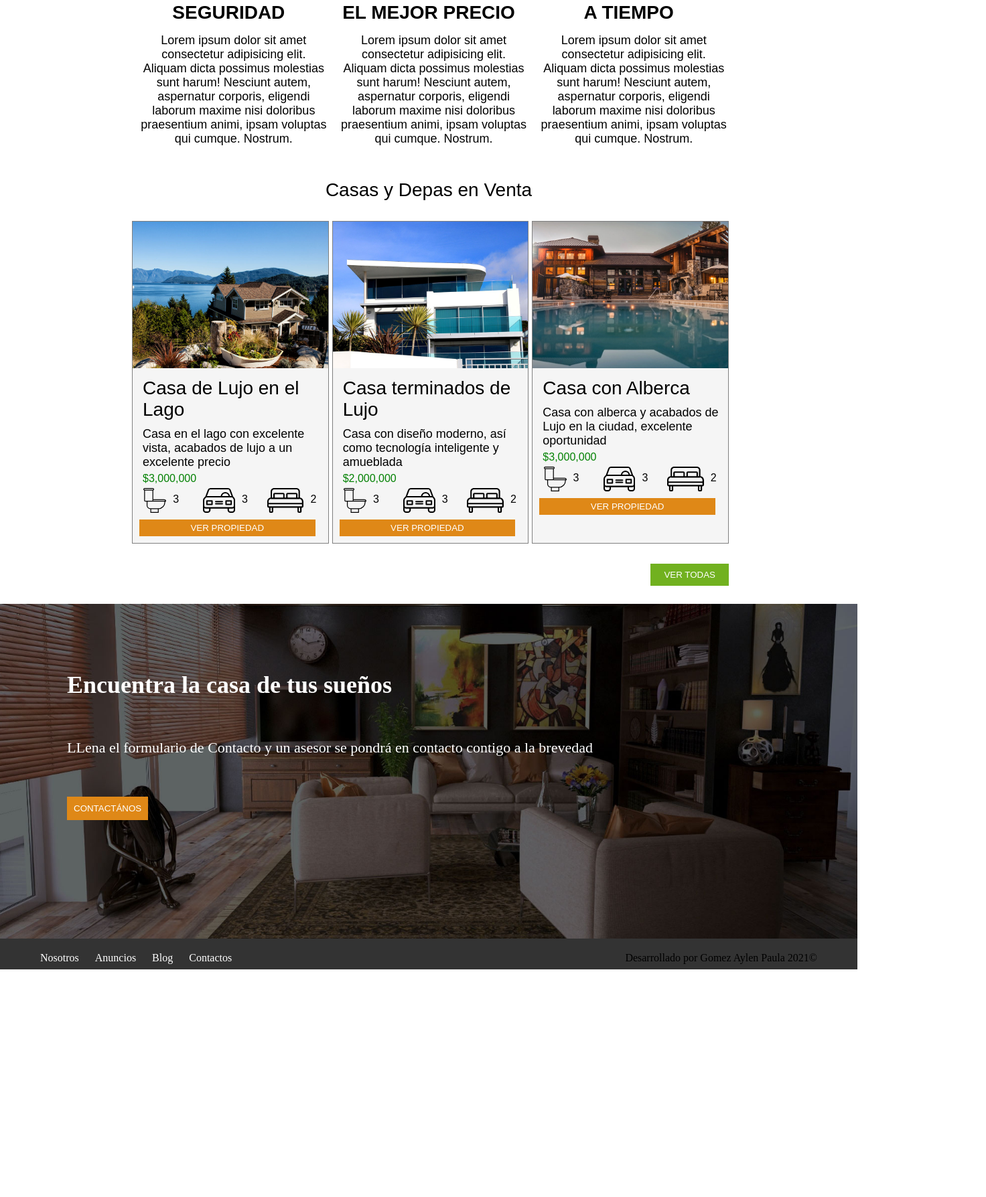
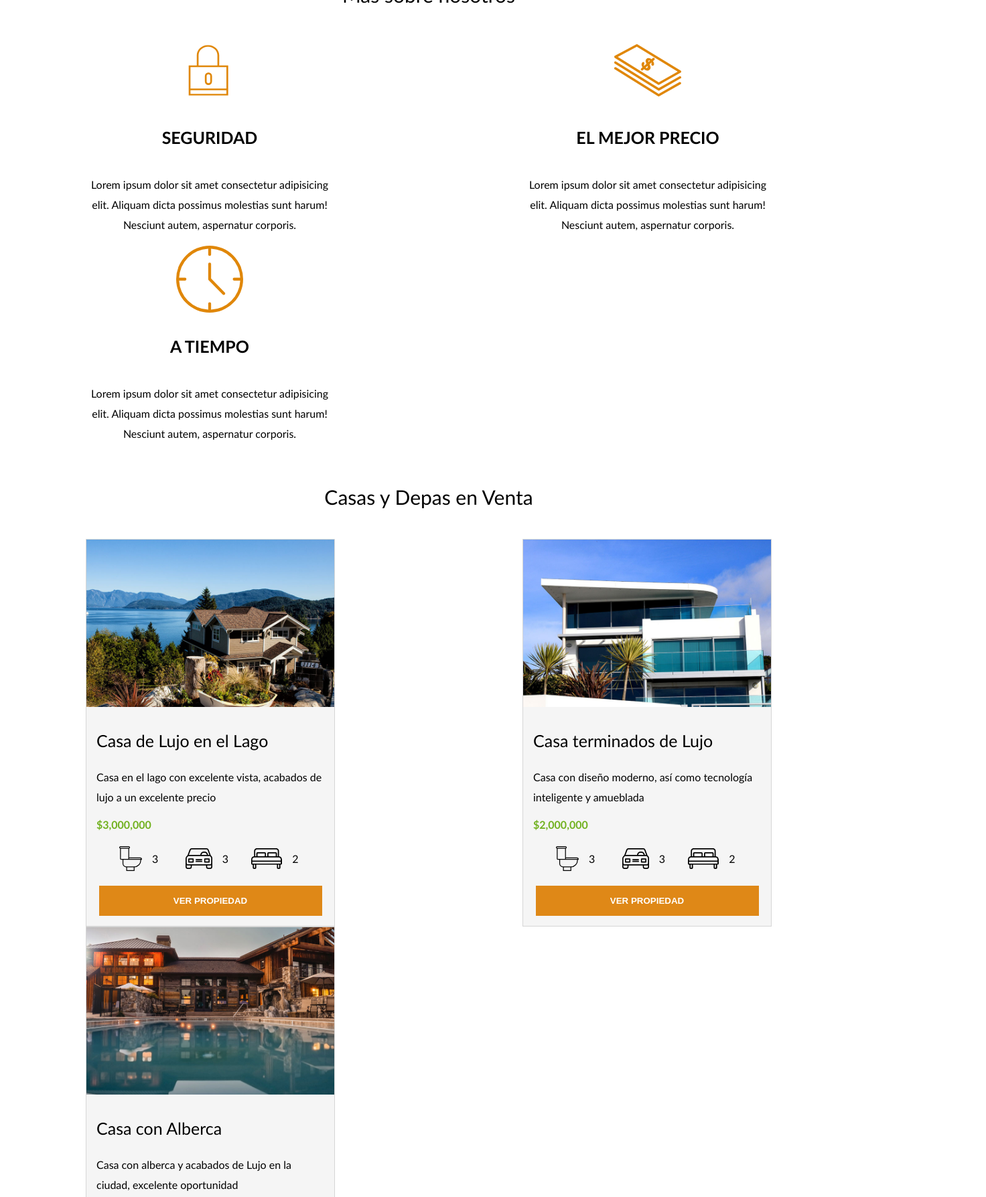
Before and after one commit to AylenG/Integrador-Codo-a-Codo, a plain HTML site: page index.html in a window 1280 px wide. Shown: the part 871-2659 px from the top of the page at 67% size, 1472 px wide, since content can reach past the window. Before the commit the page ends 2319 px from the top, so only its background shows below. Drawn offline with Linux system fonts and the light colour scheme.

Commit message:
Modifiqué tanto el index como el style para adaptarlo a la metodología CSS BEM.

```diff
--- a/css/style.css
+++ b/css/style.css
@@ -1,168 +1,239 @@
-* {
+body {
     margin: 0;
-    padding: 0;
-    box-sizing: border-box;
+    background-color: white;
+    font-family: Calibri, 'Trebuchet MS', sans-serif;
 }
 
-nav a{
-    text-decoration: none;
-    margin: 0px 10px 0px 10px;
-}
-/*Header*/
-
-header{
+.header{
     width: 100%;
-    height: 650px;
-    background: url(../imagenes/header.jpg) no-repeat center center/cover;
+    height: 100vh;
+    background-image: url(../imagenes/header.jpg);
+    background-repeat: no-repeat;
+    background-size: cover;
+    background-position: center;
 }
 
-header h1,h2,a {
+.header__superior {
+    display: flex;
+    flex-direction: row;
+    align-items: center;
+    justify-content: space-between;
+    margin: 0px 50px;
+    font-family: 'Times New Roman', Times, serif;
+}
+
+.header__titulo {
+    font-size: 50px;
     color: white;
 }
 
-header h1,h2,nav {
-    margin: 20px 40px 0px 50px;
-}
-
-header h2{
-    position: relative;
-    top: 400px;
-}
-
-.espacio{
+.header__nav-links {
+    width: 350px;
     display: flex;
     justify-content: space-between;
 }
-/*Body*/
 
-main{
-    text-align: center;
-    width: 70%;
-    margin: 0 auto;
-    font-family: Arial, Helvetica, sans-serif;
+.link {
+    color: white;
+    text-decoration: none;
+    font-size: 20px;
 }
 
-.bloque{
-    margin: 0px 0px 0px 5px;
-    background-color:rgb(245,245,245);
-    border: solid 1px gray;
-    text-align: left;
+.link:hover {
+    text-decoration: underline;
 }
-.nosotros{
+
+.header__inferior {
+    height: 75%;
+    display: flex;
+    flex-direction: column;
+    justify-content: flex-end;
+    margin: 0px 50px;
+}
+
+.header__subtitulo {
+    color: white;
+    font-size: 30px;
+    margin-bottom: 15px;
+}
+
+.main {
+    display: flex;
+    flex-direction: column;
+    justify-content: center;
+    width: 80%;
+    margin: 0px auto;
+}
+
+.main-nosotros {
+    display: flex;
+    flex-direction: column;
+    align-items: center;
+}
+
+.titulo-section {
+    font-weight: lighter;
+    font-size: 30px;
+    margin: 45px 0px;
+}
+
+.card-container {
     display: flex;
     flex-direction: row;
     justify-content: space-between;
+    flex-wrap: wrap;
 }
 
-.titulo{
-    margin: 50px 0px 30px 0px;
-    font-size: 28px;
+.card-container__card {
+    display: flex;
+    flex-direction: column;
+    justify-content: center;
+    align-items: center;
+    flex-basis: 370px;
 }
 
-main .boton_ver{
-    padding: 9px 20px;
-    background-color: rgb(113,177,31);
-    color: white;
-    margin: 30px 0px 20px 0px;
-    float: right;
-    border: none;
+.card__img {
+    width: 100px;
+    height: 100px;
+    margin-bottom: 10px;
 }
 
-.boton_articulo{
-    margin: 10px 10px;
-    padding: 5px;
-    width:  90%;
+.card__subtitulo {
+    font-weight: bold;
+    font-size: 25px;
+}
+
+.card__descripcion {
+    text-align: center;
+    line-height : 30px;
+}
+
+.main-venta {
+    display: flex;
+    flex-direction: column;
+    align-items: center;
+}
+
+.card-casa__card {
+    display: flex;
+    flex-direction: column;
+    align-items: center;
+    flex-basis: 370px;
+    background-color: rgb(245, 245, 245);
+    border: 1px solid rgb(214, 214, 214);
+}
+
+.card-casa__img {
+    width: 100%;
+    height: 250px;
+    object-fit: cover;
+}
+
+.card-casa__textos {
+    margin: 0px 15px;
+    margin-top: 10px;
+}
+
+.card-casa__subtitulo {
+    font-weight: lighter;
+    font-size: 25px;
+}
+
+.card-casa__descripcion {
+    line-height: 30px;
+}
+
+.card-casa__precio {
+    color: rgb(113, 177, 31);
+    font-weight: bold;
+}
+
+.card-casa__servicios {
+    display: flex;
+    flex-flow: row wrap;
+    width: 80%;
+    justify-content: space-around;
+    margin-bottom: 15px;
+    margin-left: -45px;
+}
+
+.servicios {
+    display: flex;
+    width: 10%;
+}
+
+.servicios__img {
+    margin-right: 15px;
+}
+
+.boton {
+    background-color: rgb(223, 136, 23);
+    width: 90%;
+    padding: 15px 0px;
+    margin-bottom: 15px;
+    outline: none;
     border: none;
-    background-color: rgb(223,136,23);
+    cursor: pointer;
+    color: white;
+    font-weight: bold;
+}
+
+.boton-verde {
+    background-color: rgb(113, 177, 31);
+    width: 150px;
+    align-self: flex-end;
+    margin-top: 45px;
+}
+
+.boton-contacto {
+    width: 200px;
+    font-size: 15px;
+}
+
+.footer {
+    display: flex;
+    flex-direction: column;
+}
+
+.footer__contacto {
+    width: 100%;
+    height: 50vh;
+    background-image: url(../imagenes/encuentra.jpg);
+    background-repeat: no-repeat;
+    background-size: cover;
+    background-position: center;
+
+    display: flex;
+    flex-direction: column;
+    justify-content: space-evenly;
+    padding-left: 15%;
+}
+
+.footer__subtitulo {
+    color: white;
+    font-size: 40px;
+}
+
+.footer__info {
+    color: white;
+    font-size: 20px;
+    margin-top: -15px;
+}
+
+.footer__navegacion-autor {
+    background-color: rgb(51, 51, 51);
+    display: flex;
+    align-items: center;
+    justify-content: space-between;
+    padding: 20px 20px 0px 70px;
+}
+
+.footer__navegacion {
+    width: 350px;
+    display: flex;
+    justify-content: space-between;
+}
+
+.footer__autor {
     color: white;
 }
-
-.descripcion{
-    font-size: 18px;
-    padding-left: 15px;
-}
-
-.subtitulo_negrita{
-    font-size: 28px;
-    padding: 15px 5px;
-}
-
-.subtitulo{
-    font-size: 28px;
-    padding: 10px 15px;
-    text-align: left;
-}
-
-.precio{
-    color: green;
-    padding: 5px 15px;
-}
-/*FOOTER*/
-
-footer{
-    margin-top: 90px;
-}
-
-footer div:first-child{
-    background: url(../imagenes/encuentra.jpg) no-repeat center center/cover;
-    height: 500px;
-}
-
-footer div:last-child{
-    background-color: rgb(51,51,51);
-    text-decoration: none;
-    padding-bottom: 8px;
-}
-
-footer button{
-    background-color: rgb(223,136,23);
-    color: white;
-    border: none;
-}
-
-footer .espacio p{
-    margin-top: 20px;
-    margin: 20px 60px 0 0 ;
-}
-
-section article img{
-    width: 100%;
-}
-
-.espacios{
-    display: flex;
-    justify-content: space-evenly;
-    padding: auto;
-}
-
-.enlinea{
-    display: flex;
-    justify-content: space-evenly;
-    padding: 0px 10px;
-}
-
-.enlinea p{
-    margin-top: 8px;
-    padding: 0px 10px;
-}
-
-.mover{
-    text-align: left;
-    padding: 100px;
-}
-
-.mover h3{
-    color: white;
-    padding-bottom: 60px;
-    font-size: 36px;
-}
-
-.descripcion_footer{
-    color: white;
-    font-size: 22px;
-    padding-bottom: 60px;
-}
-
-.boton_contactanos{
-    padding: 10px 10px;
-}
--- a/index.html
+++ b/index.html
@@ -1,5 +1,5 @@
 <!DOCTYPE html>
-<html lang="en">
+<html lang="es">
 
 <head>
     <meta charset="UTF-8">
@@ -10,164 +10,168 @@
     <link rel="stylesheet" href="./css/style.css">
     <link rel="preconnect" href="https://fonts.gstatic.com">
     <link href="https://fonts.googleapis.com/css2?family=Playfair+Display&display=swap" rel="stylesheet">
-    <!-- font-family: 'Playfair Display', serif; -->
+    <!-- Utilizo la metodología CSS BEM -->
 </head>
 
 <body>
-    <header>
-        <div class="espacio">
-            <h1>IMAXVENTAS</h1>
-            <nav class="navbar">
-                <a href="#">Nosotros</a>
-                <a href="#">Anuncios</a>
-                <a href="#">Blog</a>
-                <a href="#">Contactos</a>
+    <header class="header">
+        <div class="header__superior">
+            <h1 class="header__titulo">IMAXVENTAS</h1>
+            <nav class="header__nav-links">
+                <a class="link" href="#">Nosotros</a>
+                <a class="link" href="#">Anuncios</a>
+                <a class="link" href="#">Blog</a>
+                <a class="link" href="#">Contactos</a>
             </nav>
         </div>
-        <h2>Venta de Casas y Departamentos</h2>
-        <h2>Exclusivos de Lujo</h2>
-
+        <div class="header__inferior">
+            <h2 class="header__subtitulo">Venta de Casas y Departamentos</h2>
+            <h2 class="header__subtitulo">Exclusivos de Lujo</h2>
+        </div>
     </header>
 
-    <main>
-        <section>
-            <p class="titulo">Más sobre nosotros</p>
-            <div class="nosotros">
-                <div>
-                    <img src="./imagenes/icono1.svg" alt="candado">
-                    <p class="subtitulo_negrita"><b>SEGURIDAD</b></p>
-                    <p class="descripcion">
+    <main class="main">
+        <section class="main-nosotros">
+            <h2 class="titulo-section">Más sobre nosotros</h2>
+            <div class="card-container">
+                <div class="card-container__card">
+                    <img class="card__img" src="./imagenes/icono1.svg" alt="candado">
+                    <p class="card__subtitulo"><b>SEGURIDAD</b></p>
+                    <p class="card__descripcion">
                         Lorem ipsum dolor sit amet consectetur adipisicing elit. Aliquam dicta possimus molestias sunt
-                        harum! Nesciunt autem, aspernatur corporis, eligendi laborum maxime nisi doloribus praesentium
-                        animi, ipsam voluptas qui cumque. Nostrum.
+                        harum! Nesciunt autem, aspernatur corporis.
                     </p>
                 </div>
-                <div>
-                    <img src="./imagenes/icono2.svg" alt="billetes">
-                    <p class="subtitulo_negrita"><b>EL MEJOR PRECIO</b></p>
-                    <p class="descripcion">
+
+                <div class="card-container__card">
+                    <img class="card__img" src="./imagenes/icono2.svg" alt="billetes">
+                    <p class="card__subtitulo"><b>EL MEJOR PRECIO</b></p>
+                    <p class="card__descripcion">
                         Lorem ipsum dolor sit amet consectetur adipisicing elit. Aliquam dicta possimus molestias sunt
-                        harum! Nesciunt autem, aspernatur corporis, eligendi laborum maxime nisi doloribus praesentium
-                        animi, ipsam voluptas qui cumque. Nostrum.
+                        harum! Nesciunt autem, aspernatur corporis.
                     </p>
                 </div>
-                <div>
-                    <img src="./imagenes/icono3.svg" alt="reloj">
-                    <p class="subtitulo_negrita"><b>A TIEMPO</b></p>
-                    <p class="descripcion">
+
+                <div class="card-container__card">
+                    <img class="card__img" src="./imagenes/icono3.svg" alt="reloj">
+                    <p class="card__subtitulo"><b>A TIEMPO</b></p>
+                    <p class="card__descripcion">
                         Lorem ipsum dolor sit amet consectetur adipisicing elit. Aliquam dicta possimus molestias sunt
-                        harum! Nesciunt autem, aspernatur corporis, eligendi laborum maxime nisi doloribus praesentium
-                        animi, ipsam voluptas qui cumque. Nostrum.
+                        harum! Nesciunt autem, aspernatur corporis.
                     </p>
                 </div>
             </div>
         </section>
 
-        <section>
-            <p class="titulo">Casas y Depas en Venta</p>
-            <div class="nosotros">
-                <article class="bloque">
-                    <img src="./imagenes/anuncio1.jpg" alt="casa en el lago">
-                    <p class="subtitulo">Casa de Lujo en el Lago</p>
-                    <p class="descripcion">
+        <section class="main-venta">
+            <h2 class="titulo-section">Casas y Depas en Venta</h2>
+            <div class="card-container">
+                <article class="card-casa__card">
+                    <img class="card-casa__img" src="./imagenes/anuncio1.jpg" alt="casa en el lago">
+                    <div class="card-casa__textos">
+                        <p class="card-casa__subtitulo">Casa de Lujo en el Lago</p>
+                        <p class="card-casa__descripcion">
                             Casa en el lago con excelente vista, acabados de lujo a un excelente precio
                         </p>
-                    <p class="precio">$3,000,000</p>
-                    <div class="espacios">
-                        <div class="enlinea">
-                            <img src="./imagenes/icono_wc.svg">
-                            <p>3</p>
+                        <p class="card-casa__precio">$3,000,000</p>
+                    </div>
+                    <div class="card-casa__servicios">
+                        <div class="servicios">
+                            <img class="servicios__img" src="./imagenes/icono_wc.svg">
+                            <p class="servicios__cant">3</p>
                         </div>
 
-                        <div class="enlinea">
-                            <img src="./imagenes/icono_estacionamiento.svg">
-                            <p>3</p>
+                        <div class="servicios">
+                            <img class="servicios__img" src="./imagenes/icono_estacionamiento.svg">
+                            <p class="servicios__cant">3</p>
                         </div>
 
-                        <div class="enlinea">
-                            <img src="./imagenes/icono_dormitorio.svg">
-                            <p>2</p>
+                        <div class="servicios">
+                            <img class="servicios__img" src="./imagenes/icono_dormitorio.svg">
+                            <p class="servicios__cant">2</p>
                         </div>
                     </div>
-                    <button class="boton_articulo">VER PROPIEDAD</button>
+                    <button class="boton">VER PROPIEDAD</button>
                 </article>
 
-                <article class="bloque">
-                    <img src="./imagenes/anuncio2.jpg" alt="casa terminados de lujo">
-                    <p class="subtitulo">Casa terminados de Lujo</p>
-                    <p class="descripcion">
+                <article class="card-casa__card">
+                    <img class="card-casa__img" src="./imagenes/anuncio2.jpg" alt="casa terminados de lujo">
+                    <div class="card-casa__textos">
+                        <p class="card-casa__subtitulo">Casa terminados de Lujo</p>
+                        <p class="card-casa__descripcion">
                             Casa con diseño moderno, así como tecnología inteligente y amueblada
                         </p>
-                    <p class="precio"> $2,000,000</p>
-                    <div class="espacios">
-                        <div class="enlinea">
-                            <img src="./imagenes/icono_wc.svg">
-                            <p>3</p>
+                        <p class="card-casa__precio"> $2,000,000</p>
+                    </div>
+                    <div class="card-casa__servicios">
+                        <div class="servicios">
+                            <img class="servicios__img" src="./imagenes/icono_wc.svg">
+                            <p class="servicios__cant">3</p>
                         </div>
 
-                        <div class="enlinea">
-                            <img src="./imagenes/icono_estacionamiento.svg">
-                            <p>3</p>
+                        <div class="servicios">
+                            <img class="servicios__img" src="./imagenes/icono_estacionamiento.svg">
+                            <p class="servicios__cant">3</p>
                         </div>
 
-                        <div class="enlinea">
-                            <img src="./imagenes/icono_dormitorio.svg">
-                            <p>2</p>
+                        <div class="servicios">
+                            <img class="servicios__img" src="./imagenes/icono_dormitorio.svg">
+                            <p class="servicios__cant">2</p>
                         </div>
                     </div>
-                    <button class="boton_articulo">VER PROPIEDAD</button>
+                    <button class="boton">VER PROPIEDAD</button>
                 </article>
 
-                <article class="bloque">
-                    <img src="./imagenes/anuncio3.jpg" alt="casa con alberca">
-                    <p class="subtitulo">Casa con Alberca</p>
-                    <p class="descripcion">
+                <article class="card-casa__card">
+                    <img class="card-casa__img" src="./imagenes/anuncio3.jpg" alt="casa con alberca">
+                    <div class="card-casa__textos">
+                        <p class="card-casa__subtitulo">Casa con Alberca</p>
+                        <p class="card-casa__descripcion">
                             Casa con alberca y acabados de Lujo en la ciudad, excelente oportunidad
                         </p>
-                    <p class="precio">$3,000,000</p>
-                    <div class="espacios">
-                        <div class="enlinea">
-                            <img src="./imagenes/icono_wc.svg">
-                            <p>3</p>
+                        <p class="card-casa__precio">$3,000,000</p>
+                    </div>
+                    <div class="card-casa__servicios">
+                        <div class="servicios">
+                            <img class="servicios__img" src="./imagenes/icono_wc.svg">
+                            <p class="servicios__cant">3</p>
                         </div>
 
-                        <div class="enlinea">
-                            <img src="./imagenes/icono_estacionamiento.svg">
-                            <p>3</p>
+                        <div class="servicios">
+                            <img class="servicios__img" src="./imagenes/icono_estacionamiento.svg">
+                            <p class="servicios__cant">3</p>
                         </div>
 
-                        <div class="enlinea">
-                            <img src="./imagenes/icono_dormitorio.svg">
-                            <p>2</p>
+                        <div class="servicios">
+                            <img class="servicios__img" src="./imagenes/icono_dormitorio.svg">
+                            <p class="servicios__cant">2</p>
                         </div>
                     </div>
-                    <button class="boton_articulo">VER PROPIEDAD</button>
+                    <button class="boton">VER PROPIEDAD</button>
                 </article>
             </div>
 
-            <button class="boton_ver">VER TODAS</button>
+            <button class="boton boton-verde">VER TODAS</button>
         </section>
     </main>
 
-    <footer>
-        <div class="mover">
-            <h3>Encuentra la casa de tus sueños</h3>
-            <p class="descripcion_footer">LLena el formulario de Contacto y un asesor se pondrá en contacto contigo a la
+    <footer class="footer">
+        <div class="footer__contacto">
+            <h3 class="footer__subtitulo">Encuentra la casa de tus sueños</h3>
+            <p class="footer__info">LLena el formulario de Contacto y un asesor se pondrá en contacto contigo a la
                 brevedad</p>
-            <button class="boton_contactanos">CONTACTÁNOS</button>
+            <button class="boton boton-contacto">CONTACTÁNOS</button>
         </div>
-
-        <div class="espacio">
-            <nav class="navbar footer">
-                <a href="#">Nosotros</a>
-                <a href="#">Anuncios</a>
-                <a href="#">Blog</a>
-                <a href="#">Contactos</a>
+        <div class="footer__navegacion-autor">
+            <nav class="footer__navegacion">
+                <a class="link" href="#">Nosotros</a>
+                <a class="link" href="#">Anuncios</a>
+                <a class="link" href="#">Blog</a>
+                <a class="link" href="#">Contactos</a>
             </nav>
-            <p>Desarrollado por Gomez Aylen Paula 2021&copy;</p>
+            <p class="footer__autor">Desarrollado por <b>Gomez Aylen Paula</b> 2021&copy;</p>
         </div>
     </footer>
-
 </body>
 
 </html>
```
Lines whose indentation alone changed are shown as unchanged.
